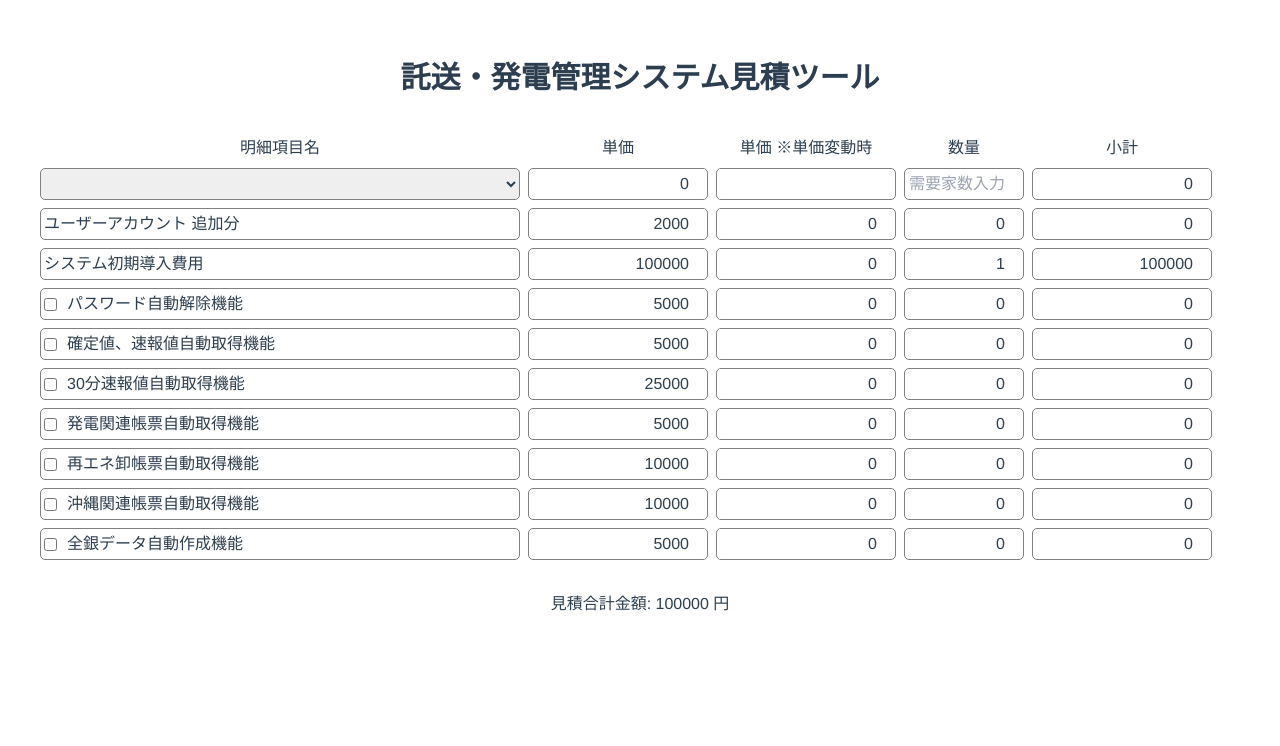
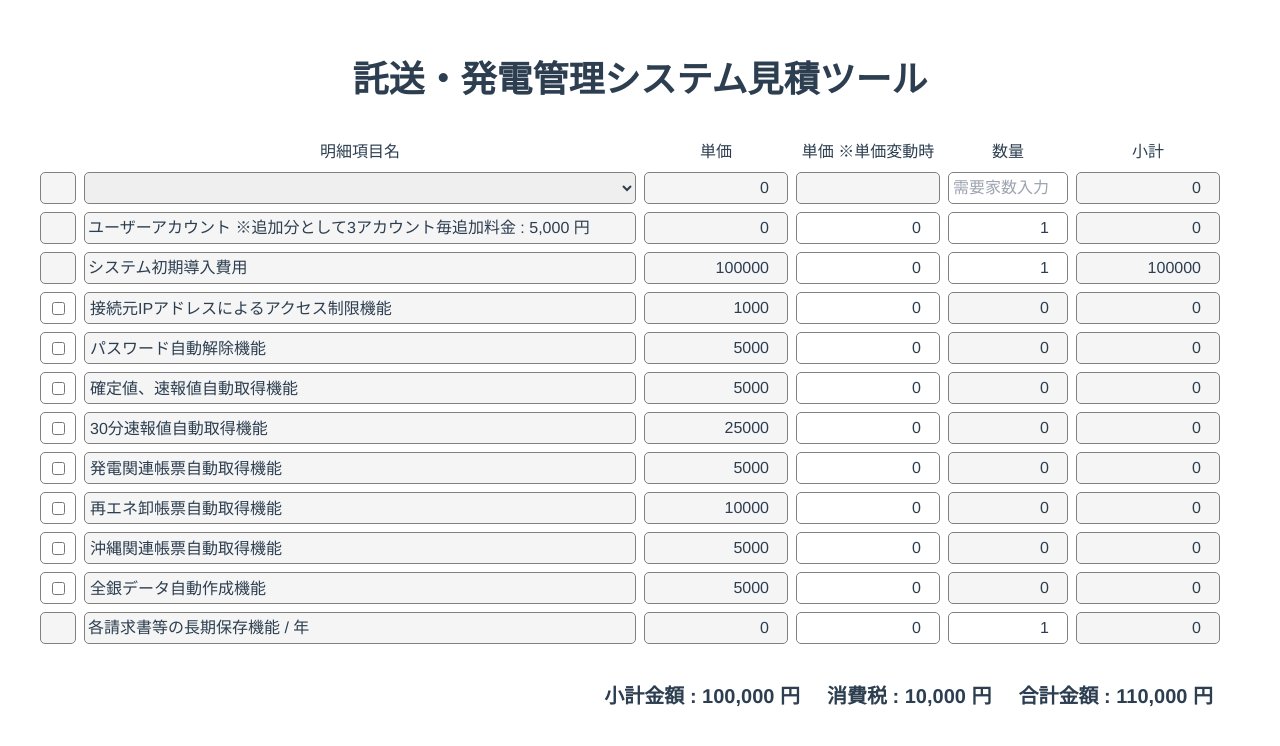
Before and after one commit to JEONGJONGIN/fpponopono-takusou-estimate, a Vue app: page / in a window 1280 px wide. Shown: the top 746 px of the page. Built offline with nearby package versions, Linux system fonts and the light colour scheme.

Commit message:
ユーザーアカウント及びアカウント関連オプション、長期保存のオプション、小計・消費税・合計金額実装完了

```diff
--- a/src/components/HelloWorld.vue
+++ b/src/components/HelloWorld.vue
@@ -1,14 +1,16 @@
 <template>
   <div class="estimate-tool">
-    <h1 class="mb-10 text-3xl font-bold">託送・発電管理システム見積ツール</h1>
+    <h1 class="mb-10 text-4xl font-bold">託送・発電管理システム見積ツール</h1>
     <div class="fpinvoice-editor">
       <div class="fpinvoice">
+        <div></div>
         <div>明細項目名</div>
         <div>単価</div>
         <div>単価 ※単価変動時</div>
         <div>数量</div>
         <div>小計</div>
         <div class="billing-items">
+          <div class="billing-items-first"></div>
           <select v-model="selectedPlan" id="plan-select" @change="updatePrice">
             <option v-for="(plan, index) in plans" :key="index" :value="plan">
               {{ plan.name }}
@@ -21,7 +23,7 @@
             class="text-right"
             readonly
           />
-          <input type="number" placeholder="" class="text-right" readonly />
+          <input type="number" placeholder="" class="text-right planPrice" readonly />
           <input
             type="number"
             v-model="customerCount"
@@ -32,7 +34,7 @@
             type="number"
             :value="monthlyFee"
             placeholder="0"
-            class="text-right"
+            class="calculateCost"
             readonly
           />
         </div>
@@ -41,11 +43,12 @@
           :key="'users-' + index"
           class="billing-items"
         >
+          <div class="billing-items-first"></div>
           <input
             type="text"
             :value="user.name"
             placeholder="明細項目名"
-            class="pl-10"
+            class="pl-10 item-name"
             readonly
           />
           <input
@@ -69,9 +72,9 @@
           />
           <input
             type="number"
-            :value="calculateCost(user, index)"
+            :value="calculateCost(user)"
             placeholder="0"
-            class="text-right"
+            class="calculateCost"
             readonly
           />
         </div>
@@ -80,11 +83,12 @@
           :key="'startup-' + index"
           class="billing-items"
         >
+          <div class="billing-items-first"></div>
           <input
             type="text"
             :value="stCost.name"
             placeholder="明細項目名"
-            class="pl-10"
+            class="pl-10 item-name"
             readonly
           />
           <input
@@ -110,7 +114,7 @@
             type="number"
             :value="calculateCost(stCost)"
             placeholder="0"
-            class="text-right"
+            class="calculateCost"
             readonly
           />
         </div>
@@ -127,10 +131,10 @@
               v-model="product.selected"
               @change="handleCheckboxChange(product)"
             />
-            <label class="product-name" :for="'product-' + index">{{
-              product.name
-            }}</label>
           </div>
+          <label class="product-name item-name" :for="'product-' + index">{{
+            product.name
+          }}</label>
           <input
             type="number"
             :value="product.price"
@@ -148,41 +152,75 @@
             type="number"
             placeholder="数量"
             v-model.number="product.quantity"
-            class="text-right"
+            class="text-right product-quantity"
             readonly
           />
           <input
             type="number"
             :value="calculateCost(product)"
             placeholder="0"
+            class="calculateCost"
+            readonly
+          />
+        </div>
+        <div
+          v-for="(storage, index) in product_storage"
+          :key="'storage-' + index"
+          class="billing-items"
+        >
+        <div class="billing-items-first"></div>
+          <input
+            type="text"
+            :value="storage.name"
+            placeholder="明細項目名"
+            class="pl-10 item-name"
+            readonly
+          />
+          <input
+            type="number"
+            :value="storage.price"
+            placeholder="単価"
             class="text-right"
+            readonly
+          />
+          <input
+            type="number"
+            v-model.number="storage.variablePrice"
+            placeholder="単価_変動時用"
+            class="text-right"
+          />
+          <input
+            type="number"
+            v-model.number="storage.quantity"
+            placeholder="数量"
+            class="text-right"
+          />
+          <input
+            type="number"
+            :value="calculateCost(storage)"
+            placeholder="0"
+            class="calculateCost"
             readonly
           />
         </div>
       </div>
     </div>
-
-    <div class="total">
-      <h2>見積合計金額: {{ totalPrice }} 円</h2>
+    <div class="current-total">
+      <div class="total">
+        <p>小計金額 : {{ formatNumber(totalPriceExcludingTax) }} 円</p>
+      </div>
+      <div class="total">
+        <p>消費税 : {{ formatNumber(totalPriceTax) }} 円</p>
+      </div>
+      <div class="total">
+        <p>合計金額 : {{ formatNumber(totalPrice) }} 円</p>
+      </div>
     </div>
-    <!-- <button @click="generateEstimate">見積詳細</button>
-    <div v-if="estimateGenerated">
-      <h3>見積詳細</h3>
-      <ul>
-        <li v-for="(plan, index) in plans" :key="index">
-          {{ plan.name }} - {{ plan.basePrice }} 円
-        </li>
-        <li v-for="(product, index) in selectedProducts" :key="index">
-          {{ product.name }} - {{ product.price }} 円
-        </li>
-      </ul>
-      <h4>合計金額: {{ totalPrice }} 円</h4>
-    </div> -->
   </div>
 </template>
 
 <script setup>
-import { ref, computed } from "vue";
+import { ref, computed, watch } from "vue";
 
 //プラン情報
 const plans = ref([
@@ -194,6 +232,7 @@ const plans = ref([
 //初期導入費用
 const startUpCost = ref([
   {
+    type: "startup",
     name: "システム初期導入費用",
     price: 100000,
     quantity: 1,
@@ -203,9 +242,89 @@ const startUpCost = ref([
 
 const users = ref([
   {
-    name: "ユーザーアカウント 追加分",
-    price: 2000,
+    type: "user",
+    name: "ユーザーアカウント ※追加分として3アカウント毎追加料金 : 5,000 円",
+    price: 0,
+    quantity: 1,
+    variablePrice: 0,
+  },
+]);
+
+// オプションサービス
+const products = ref([
+  {
+    type: "productIp",
+    name: "接続元IPアドレスによるアクセス制限機能",
+    price: 1000,
+    selected: false,
     quantity: 0,
+    variablePrice: 0,
+  },
+
+  {
+    type: "product",
+    name: "パスワード自動解除機能",
+    price: 5000,
+    selected: false,
+    quantity: 0,
+    variablePrice: 0,
+  },
+  {
+    type: "product",
+    name: "確定値、速報値自動取得機能",
+    price: 5000,
+    selected: false,
+    quantity: 0,
+    variablePrice: 0,
+  },
+  {
+    type: "product",
+    name: "30分速報値自動取得機能",
+    price: 25000,
+    selected: false,
+    quantity: 0,
+    variablePrice: 0,
+  },
+  {
+    type: "product",
+    name: "発電関連帳票自動取得機能",
+    price: 5000,
+    selected: false,
+    quantity: 0,
+    variablePrice: 0,
+  },
+  {
+    type: "product",
+    name: "再エネ卸帳票自動取得機能",
+    price: 10000,
+    selected: false,
+    quantity: 0,
+    variablePrice: 0,
+  },
+  {
+    type: "product",
+    name: "沖縄関連帳票自動取得機能",
+    price: 5000,
+    selected: false,
+    quantity: 0,
+    variablePrice: 0,
+  },
+  {
+    type: "product",
+    name: "全銀データ自動作成機能",
+    price: 5000,
+    selected: false,
+    quantity: 0,
+    variablePrice: 0,
+  },
+]);
+
+const product_storage = ref([
+  {
+    type: "storage",
+    name: "各請求書等の長期保存機能 / 年",
+    price: 0,
+    quantity: 1,
     variablePrice: 0,
   },
 ]);
@@ -272,85 +391,92 @@ const monthlyFee = computed(() => {
   return totalFee;
 });
 
-// オプションサービス
-const products = ref([
-  {
-    name: "パスワード自動解除機能",
-    price: 5000,
-    selected: false,
-    quantity: 0,
-    variablePrice: 0,
-  },
-  {
-    name: "確定値、速報値自動取得機能",
-    price: 5000,
-    selected: false,
-    quantity: 0,
-    variablePrice: 0,
-  },
-  {
-    name: "30分速報値自動取得機能",
-    price: 25000,
-    selected: false,
-    quantity: 0,
-    variablePrice: 0,
-  },
-  {
-    name: "発電関連帳票自動取得機能",
-    price: 5000,
-    selected: false,
-    quantity: 0,
-    variablePrice: 0,
-  },
-  {
-    name: "再エネ卸帳票自動取得機能",
-    price: 10000,
-    selected: false,
-    quantity: 0,
-    variablePrice: 0,
-  },
-  {
-    name: "沖縄関連帳票自動取得機能",
-    price: 10000,
-    selected: false,
-    quantity: 0,
-    variablePrice: 0,
-  },
-  {
-    name: "全銀データ自動作成機能",
-    price: 5000,
-    selected: false,
-    quantity: 0,
-    variablePrice: 0,
-  },
-]);
-
 //オプションのチェックボックスを押すと数量がの値を1にする
 function handleCheckboxChange(product) {
-  if (product.selected) {
+  if (product.type === "productIp") {
+    const user = users.value.find((user) => user.type === "user");
+    if (user) {
+      if (product.selected) {
+        product.quantity = user.quantity;
+      } else {
+        product.quantity = 0;
+      }
+    }
+  } else if (product.selected) {
     product.quantity = 1;
   } else {
     product.quantity = 0;
   }
 }
 
+watch(
+  () => users.value.map((user) => user.quantity), // users 배열의 quantity만 감지
+  () => {
+    // 유저의 quantity가 변경될 때마다 해당 "productIp" 타입 제품의 quantity 업데이트
+    products.value.forEach((product) => {
+      if (product.type === "productIp" && product.selected) {
+        const user = users.value.find((user) => user.type === "user");
+        if (user) {
+          product.quantity = user.quantity;
+        }
+      }
+    });
+  },
+  { deep: true } // 깊은 watch로 내부 프로퍼티 변화도 감지
+);
+
+function handleUserAndStoragebox(item) {
+  if (item.type === "storage") {
+    item.price = item.quantity < 2 ? 0 : 5000;
+  } else if (item.type === "user") {
+    item.price = item.quantity < 2 ? 0 : 2000;
+  }
+}
+
+watch(
+  () => [
+    ...users.value.map((item) => item.quantity),
+    ...product_storage.value.map((item) => item.quantity),
+  ],
+  () => {
+    users.value.forEach((item) => {
+      handleUserAndStoragebox(item);
+    });
+    product_storage.value.forEach((item) => {
+      handleUserAndStoragebox(item);
+    });
+  },
+  { deep: true }
+);
 
 //各項目のtotalCostを計算
-function calculateCost(item, index) {
+function calculateCost(item) {
   const unitPrice = item.variablePrice > 0 ? item.variablePrice : item.price;
   const baseCost = unitPrice * item.quantity;
-
-  if (index < users.value.quantity) {
-    const discountMultiplier = Math.floor(users.value.quantity / 3); //３の倍数ごとに割引
-    const discount = discountMultiplier * 1000;
-    return baseCost - discount;
+  const usercount = item.quantity;
+  if (item.type === "user") {
+    if (usercount > 1) {
+      const firstUserPrice = 2000;
+      const discountMultiplier = Math.floor((usercount - 1) / 3); //３の倍数ごとに割引
+      const discount = discountMultiplier * 1000;
+      return baseCost - firstUserPrice - discount;
+    }
+  } else if (item.type === "storage") {
+    if (usercount > 1) {
+      const discount = item.variablePrice > 0 ? item.variablePrice : item.price;
+      return baseCost - discount;
+    }
   }
 
   return baseCost;
 }
 
 // 総合額計算
-const totalPrice = computed(() => {
+const totalPriceExcludingTax = computed(() => {
+  const usersAccountTotal = users.value.reduce(
+    (sum, user) => sum + calculateCost(user),
+    0
+  );
   const startupTotal = startUpCost.value.reduce(
     (sum, stCost) => sum + calculateCost(stCost),
     0
@@ -359,30 +485,40 @@ const totalPrice = computed(() => {
     (sum, product) => (product.selected ? sum + calculateCost(product) : sum),
     0
   );
-  return monthlyFee.value + startupTotal + optionsTotal;
+  const product_storageTotal = product_storage.value.reduce(
+    (sum, storage) => sum + calculateCost(storage),
+    0
+  );
+  return (
+    monthlyFee.value +
+    usersAccountTotal +
+    startupTotal +
+    optionsTotal +
+    product_storageTotal
+  );
 });
 
-// 選択されたオプション目録
-// const selectedProducts = computed(() => {
-//   return products.value.filter((product) => product.selected);
-// });
+const totalPriceTax = computed(() => {
+  const taxRate = 0.1; // 税率
+  return Math.ceil(totalPriceExcludingTax.value * taxRate);
+});
 
-// // 견적 생성 버튼 클릭 시 처리
-// const estimateGenerated = ref(false);
-// const generateEstimate = () => {
-//   estimateGenerated.value = true;
-// };
+const totalPrice = computed(() => {
+  return totalPriceExcludingTax.value + totalPriceTax.value;
+});
+
+  const formatNumber = (number) => {
+    return new Intl.NumberFormat("en-US").format(number);
+  }
+
 </script>
 
 <!-- Add "scoped" attribute to limit CSS to this component only -->
 <style scoped>
 .estimate-tool {
+  width: 1200px;
   margin: 0 auto;
   text-align: center;
-}
-
-.product {
-  margin: 10px 0;
 }
 
 button {
@@ -399,7 +535,10 @@ button:hover {
 }
 
 .total {
-  margin-top: 20px;
+  margin-top: 5px;
+  margin-right: 27px;
+  font-weight: bold;
+  font-size: 20px;
 }
 
 h3 {
@@ -410,16 +549,11 @@ h4 {
   color: #333;
 }
 
-ul {
-  list-style-type: none;
-  padding: 0;
-}
-
 .fpinvoice {
   max-width: 1200px;
   margin: auto;
   display: grid;
-  grid-template-columns: 40% 15% 15% 10% 15%;
+  grid-template-columns: 3% 46% 12% 12% 10% 12%;
   margin-bottom: 2rem;
   gap: 0.5rem;
 }
@@ -428,16 +562,24 @@ ul {
   display: contents;
 }
 
-.checkbox-container {
-  display: flex;
-  align-items: center;
+.billing-items-first {
   border: 1px solid gray;
-  padding: 3px;
   border-radius: 5px;
+  background-color: #f5f5f5;
 }
 
-input[type="checkbox"] {
-  margin-right: 10px;
+.product-name {
+  border: 1px solid gray;
+  border-radius: 5px;
+  text-align: left;
+  padding-left: 5px;
+  padding-top: 4px;
+}
+
+.checkbox-container {
+  border: 1px solid gray;
+  border-radius: 5px;
+  padding-top: 5px;
 }
 
 input[type="text"],
@@ -447,9 +589,33 @@ input[type="number"] {
   border-radius: 5px;
 }
 
+input[placeholder="単価"]
+{
+  background-color: #f5f5f5;
+}
+
+.planPrice {
+  background-color: #f5f5f5;
+}
+
+.calculateCost{
+  background-color: #f5f5f5;
+  text-align: right;
+}
+
+.product-quantity,
+.item-name{
+  background-color: #f5f5f5;
+}
+
 select {
   border: 1px solid gray;
   padding: 5px;
   border-radius: 5px;
 }
+
+.current-total {
+  display: flex;
+  justify-self: right;
+}
 </style>
```
